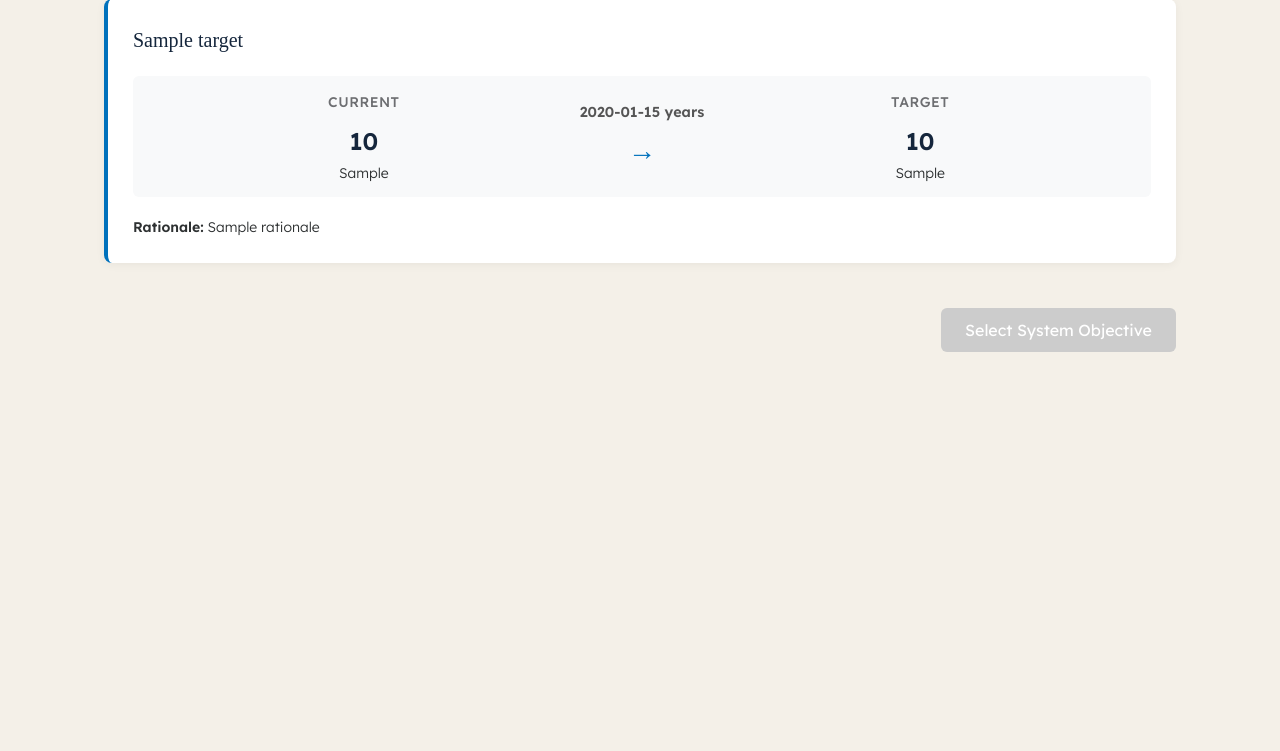
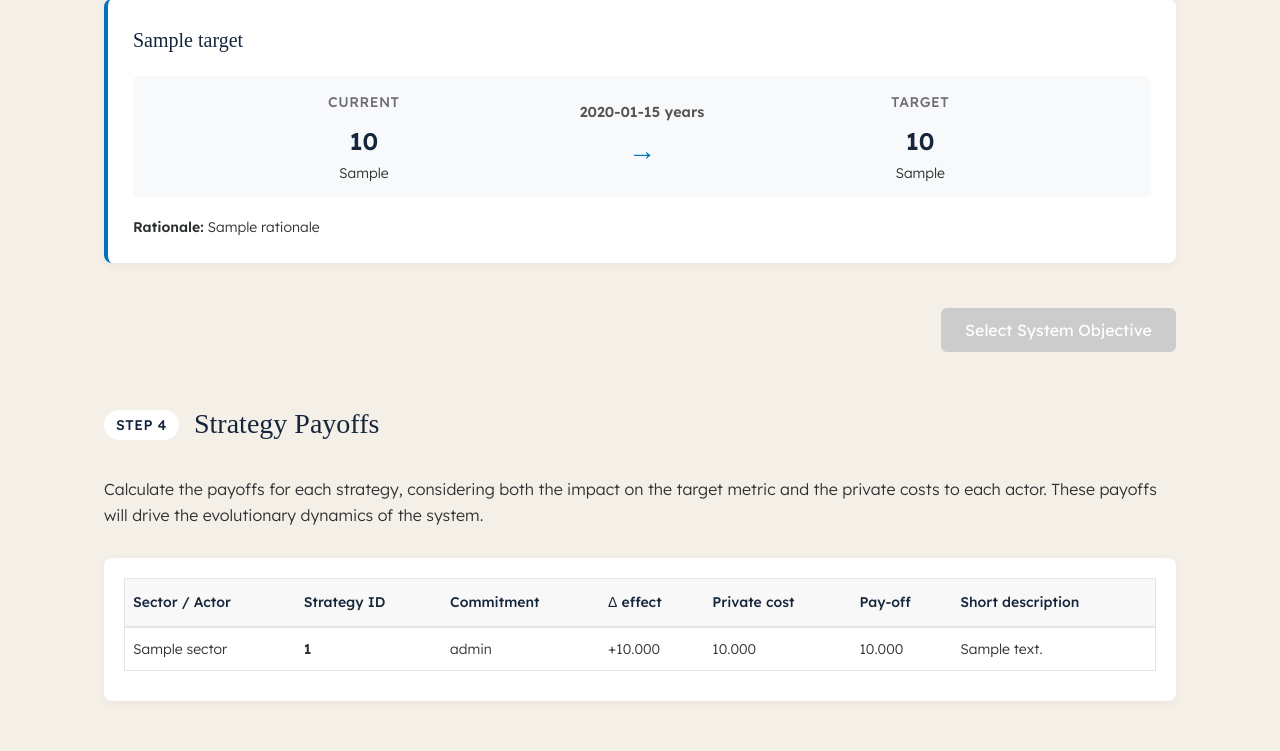
Before and after one commit to joeheapy/EvoSocialThree, a Flask app: template templates/index.html in a window 1280 px wide. Shown: the part 1040-1791 px from the top of the page. Before the commit the page ends 1392 px from the top, so only its background shows below. Run offline with Flask 3, Linux system fonts and the light colour scheme; the template is opened without the code that fills it: most values are stand-ins (such as "Sample title", 1, 10 or a date in 2020).

Commit message:
First infer strategies table

```diff
--- a/main.py
+++ b/main.py
@@ -38,7 +38,9 @@ results = {
     'actors_table': None,
     'actors_table_error': False,
     'outcome_targets': None,
-    'outcome_targets_error': False
+    'outcome_targets_error': False,
+    'payoffs_table': None,  # Add this
+    'payoffs_table_error': False  # Add this
 }
 
 @app.route('/', methods=['GET'])
@@ -63,6 +65,8 @@ def submit_problem():
         results['actors_table_error'] = False
         results['outcome_targets'] = None
         results['outcome_targets_error'] = False
+        results['payoffs_table'] = None  # Reset payoffs table
+        results['payoffs_table_error'] = False  # Reset payoffs table error flag
 
         # Redirect to the home page to display the form results
         return redirect(url_for('hello_world'))
@@ -79,6 +83,8 @@ def reset_app():
     results['actors_table_error'] = False
     results['outcome_targets'] = None
     results['outcome_targets_error'] = False
+    results['payoffs_table'] = None  # Add this
+    results['payoffs_table_error'] = False  # Add this
 
     print("Application reset to initial state")
     print("--------------------------------\n")
@@ -116,6 +122,42 @@ def analyze_outcome_targets():
 
     return redirect(url_for('hello_world'))
 
+@app.route('/infer_payoffs', methods=['POST'])
+def infer_payoffs():
+    """Endpoint for inferring payoffs from actors data"""
+    if results.get('actors_table'):
+        print("\n--- INFERRING PAYOFFS ---")
+
+        # Convert actors data to JSON string for the API
+        import json
+        actors_json = json.dumps([actor.model_dump() for actor in results['actors_table'].actors], indent=2)
+        problem = results.get('problem', '')
+
+        # Call the payoffs inference API
+        from api.openai.infer_payoffs import infer_payoffs
+        try:
+            payoffs_data = infer_payoffs(problem, actors_json)
+            if payoffs_data:
+                # Create a simple container object to match the template expectations
+                class PayoffsContainer:
+                    def __init__(self, actors):
+                        self.actors = actors
+
+                results['payoffs_table'] = PayoffsContainer(payoffs_data)
+                results['payoffs_table_error'] = False
+                print("Payoffs inference successful")
+            else:
+                results['payoffs_table_error'] = True
+                print("Payoffs inference returned no data")
+        except Exception as e:
+            print(f"Error during payoffs inference: {e}")
+            results['payoffs_table_error'] = True
+    else:
+        print("No actors data available for payoffs inference")
+        results['payoffs_table_error'] = True
+
+    return redirect(url_for('hello_world'))
+
 if __name__ == '__main__':
     # Open browser in a separate thread
     import threading
--- a/static/css/style.css
+++ b/static/css/style.css
@@ -303,6 +303,61 @@ p {
   background-color: rgba(160, 215, 228, 0.05); /* Light blue hover state */
 }
 
+/* Payoffs Table styles - similar to actors table */
+.payoffs-table-container {
+  margin: 30px 0;
+  background-color: var(--jrf-light-gray);
+  border-radius: 8px;
+  box-shadow: 0 2px 10px rgba(0, 0, 0, 0.05);
+  padding: 20px;
+  overflow-x: auto;
+}
+
+.payoffs-table-container table {
+  width: 100%;
+  border-collapse: collapse;
+  font-family: 'Lexend', sans-serif;
+  margin-bottom: 10px;
+  border: 1px solid var(--jrf-mid-gray);
+  font-size: 14px; /* Smaller font for more columns */
+}
+
+.payoffs-table-container th {
+  background-color: #f8f8f8;
+  color: var(--jrf-purple);
+  font-weight: 500;
+  padding: 12px 8px;
+  text-align: left;
+  border-bottom: 2px solid var(--jrf-mid-gray);
+  white-space: nowrap;
+}
+
+.payoffs-table-container td {
+  padding: 10px 8px;
+  border-bottom: 1px solid var(--jrf-mid-gray);
+  vertical-align: top;
+  color: var(--jrf-text);
+}
+
+.payoffs-table-container tr:last-child td {
+  border-bottom: none;
+}
+
+.payoffs-table-container tr:hover {
+  background-color: rgba(160, 215, 228, 0.05);
+}
+
+.payoffs-table-container.error {
+  background-color: var(--jrf-light-gray);
+  border-left: 4px solid #dc3545;
+}
+
+.payoffs-table-container.error p {
+  margin: 0;
+  color: #dc3545;
+  font-weight: 500;
+}
+
 /* Spinner styles */
 .spinner-overlay {
   position: fixed;
@@ -595,6 +650,12 @@ p {
     font-size: 14px;
   }
 
+  .payoffs-table-container th,
+  .payoffs-table-container td {
+    padding: 10px 8px;
+    font-size: 14px;
+  }
+
   .target-progression {
     flex-direction: column;
     gap: 15px;
--- /dev/null
+++ b/templates/components/payoffs_table.html
@@ -0,0 +1,53 @@
+<!-- filepath: /Users/joeheapy/Documents/EvoSocialOne/templates/components/payoffs_table.html -->
+{% if not results.payoffs_table and not results.payoffs_table_error %}
+<!-- Trigger button when no data yet -->
+<div class="analysis-trigger">
+  {% set action_url = url_for('infer_payoffs') %} {% set button_text = 'Infer
+  Pay-offs' %} {% set disabled = false %} {% include
+  'components/analysis_button.html' %}
+</div>
+
+{% elif results.payoffs_table and results.payoffs_table.actors %}
+<!-- Pay-off results table -->
+<div class="payoffs-table-container">
+  <table>
+    <thead>
+      <tr>
+        <th>Sector / Actor</th>
+        <th>Strategy ID</th>
+        <th>Commitment</th>
+        <th>Δ effect</th>
+        <th>Private cost</th>
+        <th>Pay-off</th>
+        <th>Short description</th>
+      </tr>
+    </thead>
+
+    <tbody>
+      {% for actor in results.payoffs_table.actors %} {% for strat in
+      actor.strategies %}
+      <tr>
+        <td>{{ actor.sector }}</td>
+        <td><strong>{{ strat.id }}</strong></td>
+        <td>{{ strat.commitment_level }}</td>
+        <td>{{ '%+.3f'|format(strat.delta) }}</td>
+        <td>{{ '%.3f'|format(strat.private_cost) }}</td>
+        <td>{{ '%.3f'|format(strat.payoff) }}</td>
+        <td>{{ strat.description }}</td>
+      </tr>
+      {% endfor %} {% endfor %}
+    </tbody>
+  </table>
+</div>
+
+{% elif results.payoffs_table_error %}
+<!-- Error block with retry -->
+<div class="payoffs-table-container error">
+  <p>Could not retrieve pay-off information at this time.</p>
+  <div class="analysis-trigger">
+    {% set action_url = url_for('infer_payoffs') %} {% set button_text = 'Retry
+    Pay-off Inference' %} {% set disabled = false %} {% include
+    'components/analysis_button.html' %}
+  </div>
+</div>
+{% endif %}
--- a/templates/components/spinner.html
+++ b/templates/components/spinner.html
@@ -1,4 +1,4 @@
 <div class="spinner-overlay" id="loadingSpinner" style="display: none">
   <div class="spinner"></div>
-  <p>Processing your request...</p>
+  <p>Working on it...</p>
 </div>
--- a/templates/index.html
+++ b/templates/index.html
@@ -69,6 +69,24 @@
         {% include 'components/outcome_targets.html' %}
       </section>
       {% endif %}
+
+      <!-- Step 4: Payoffs - Only show if outcome targets are complete -->
+      {% if results.outcome_targets %}
+      <section id="step-4-payoffs" class="content-section">
+        <div class="step-heading">
+          <span class="step-label-light">Step 4</span>
+          <h2>Strategy Payoffs</h2>
+        </div>
+        <div>
+          <p class="step-description">
+            Calculate the payoffs for each strategy, considering both the impact
+            on the target metric and the private costs to each actor. These
+            payoffs will drive the evolutionary dynamics of the system.
+          </p>
+        </div>
+        {% include 'components/payoffs_table.html' %}
+      </section>
+      {% endif %}
       <!-- Additional content can go here -->
     </main>
   </body>
```
Also changed, not shown: api/openai/infer_payoffs.py (added, +151 -0 lines), math_algo.md (added, +69 -0 lines), strategy_pay_off_table.md (added, +14 -0 lines).
